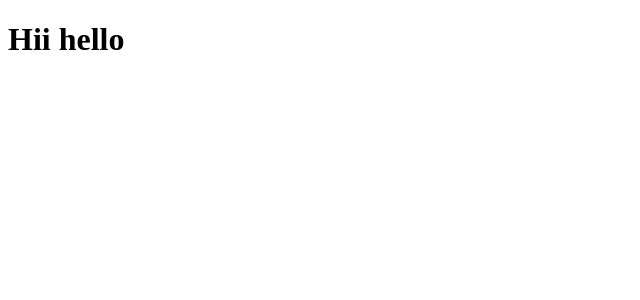
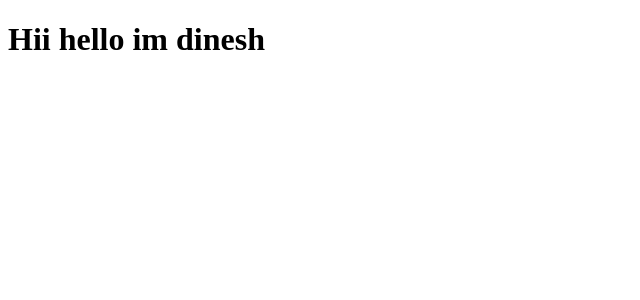
Before and after one commit to DineshKumar-02/Smart-Workflow-Automation-System, a React (Vite) app in the folder client/: page / in a window 1280 px wide. Shown: the top 300 px of the page, without its empty margins (0-640 px from the left). Built offline with nearby package versions, Linux system fonts and the light colour scheme.

Commit message:
new folders and files addedm for creating the project looks clean not messy

```diff
--- a/client/index.html
+++ b/client/index.html
@@ -4,7 +4,7 @@
     <meta charset="UTF-8" />
     <link rel="icon" type="image/svg+xml" href="/favicon.svg" />
     <meta name="viewport" content="width=device-width, initial-scale=1.0" />
-    <title>client</title>
+    <title>Leave equest Workflow</title>
   </head>
   <body>
     <div id="root"></div>
--- a/client/src/New.jsx
+++ b/client/src/New.jsx
@@ -1,7 +1,7 @@
 function New() {
   return (
     <div>
-      <h1>Hii hello</h1>
+      <h1>Hii hello im dinesh</h1>
     </div>
   );
 }
```
Also changed, not shown: client/src/Components/Nav.jsx (added), client/src/Components/Notifcation.jsx (added), client/src/Components/Workflowform.jsx (added), client/src/Components/workflowtable.jsx (added), client/src/Pages/Approval.jsx (added), client/src/Pages/Dashboard.jsx (added), client/src/Services/Api.js (added).
